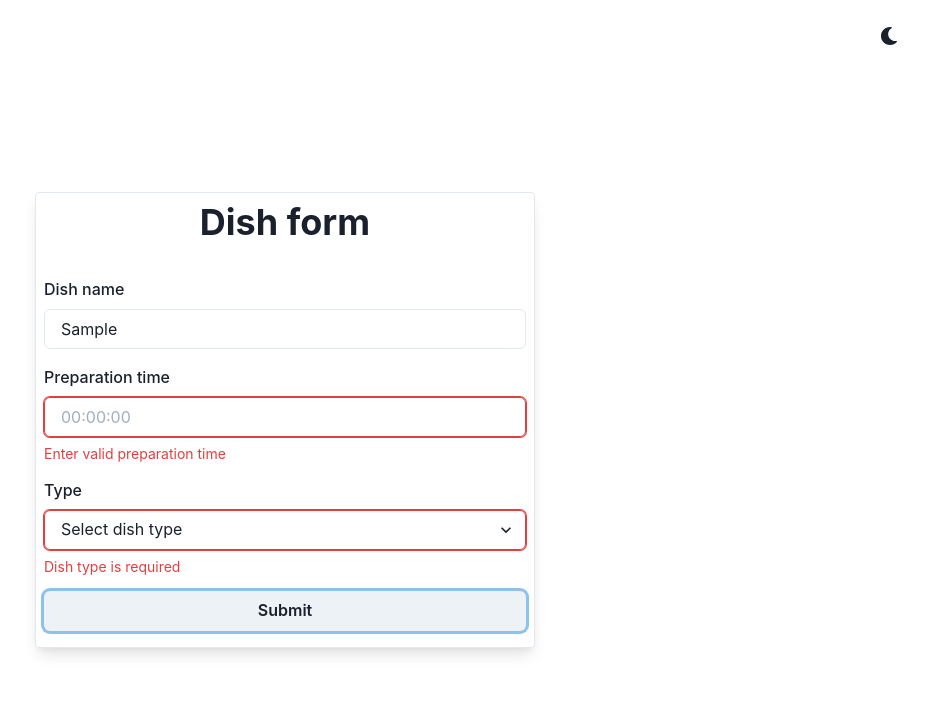
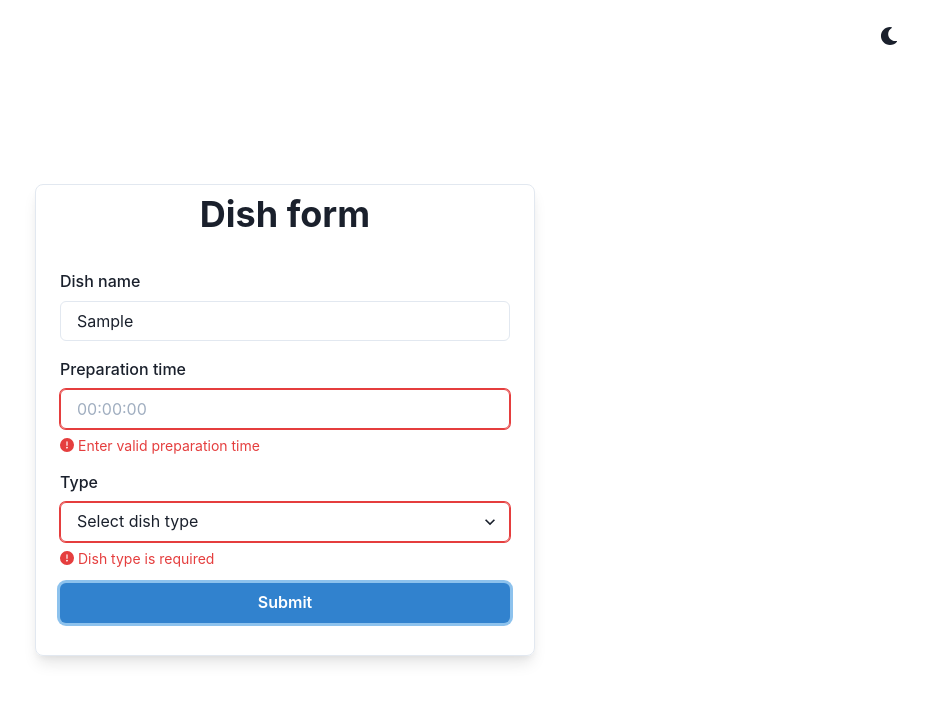
Before and after one commit to PezeM/dishes-app, a React (Create React App) app: page / in a window 1280 px wide. Both pictures are taken after typing "Sample", "Sample" into the empty fields and a click on the button "Submit". Shown: the top 702 px of the page, without its empty margins (355-1280 px from the left). Built offline with nearby package versions, Linux system fonts and the light colour scheme.

Commit message:
Styled error msg / More border radius on form

```diff
--- a/package.json
+++ b/package.json
@@ -3,6 +3,7 @@
   "version": "0.1.0",
   "private": true,
   "dependencies": {
+    "@chakra-ui/icons": "^1.0.13",
     "@chakra-ui/react": "^1.0.0",
     "@emotion/react": "^11.0.0",
     "@emotion/styled": "^11.0.0",
--- a/src/components/DishForm.tsx
+++ b/src/components/DishForm.tsx
@@ -27,7 +27,7 @@ export const DishForm = () => {
     <Form
       onSubmit={onSubmit}
       render={({ handleSubmit, form, errors, submitting }) => (
-        <Box mt={8} mb={2} textAlign="left" as="form" onSubmit={handleSubmit}>
+        <Box p={4} mt={4} mb={2} textAlign="left" as="form" onSubmit={handleSubmit}>
           <InputControl
             name={'name'}
             label={'Dish name'}
@@ -79,6 +79,7 @@ export const DishForm = () => {
             mt={4}
             isLoading={submitting}
             loadingText={'Submitting'}
+            colorScheme={'blue'}
           >
             Submit
           </Button>
--- a/src/components/DishFormContainer.tsx
+++ b/src/components/DishFormContainer.tsx
@@ -11,8 +11,8 @@ export const DishFormContainer = () => {
       width={'full'}
       maxWidth={'500px'}
       boxShadow={'lg'}
-      minHeight={'200px'}
-      borderRadius={4}
+      minHeight={'400px'}
+      borderRadius={8}
       borderWidth={1}
     >
       <Heading>Dish form</Heading>
--- a/src/components/FormError.tsx
+++ b/src/components/FormError.tsx
@@ -1,6 +1,7 @@
 import React from 'react';
 import { FormErrorMessage } from '@chakra-ui/react';
 import { useField } from 'react-final-form';
+import { WarningIcon } from '@chakra-ui/icons';
 
 interface Props {
   name: string;
@@ -15,5 +16,9 @@ export const FormError = ({ name }: Props) => {
     },
   });
 
-  return <FormErrorMessage>{error}</FormErrorMessage>;
+  return (
+    <FormErrorMessage>
+      <WarningIcon mr={1} /> {error}
+    </FormErrorMessage>
+  );
 };
```
Also changed, not shown: 1 other file (tests, documents, lock files or other folders).
